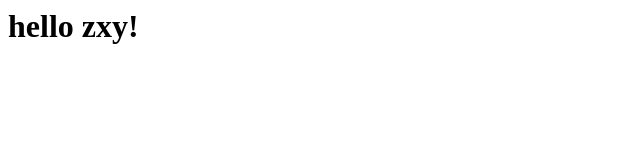
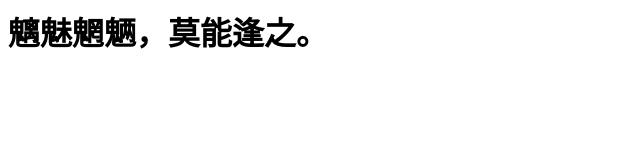
Before and after one commit to zhaoxingyun/zhaoxingyun.github.io, a plain HTML site: page index.html in a window 1280 px wide. Shown: the whole page, without its empty margins (0-640 px from the left). Drawn offline with Linux system fonts and the light colour scheme.

Commit message:
删除index.txt

```diff
--- a/index.html
+++ b/index.html
@@ -1 +1,5 @@
-<html><budy><h1>hello zxy!</h1></body></html>
+<html>
+<budy>
+<h1>魑魅魍魉，莫能逢之。</h1>
+</body>
+</html>
--- a/index.txt
+++ /dev/null
@@ -1 +0,0 @@
-hello zxy.
```
